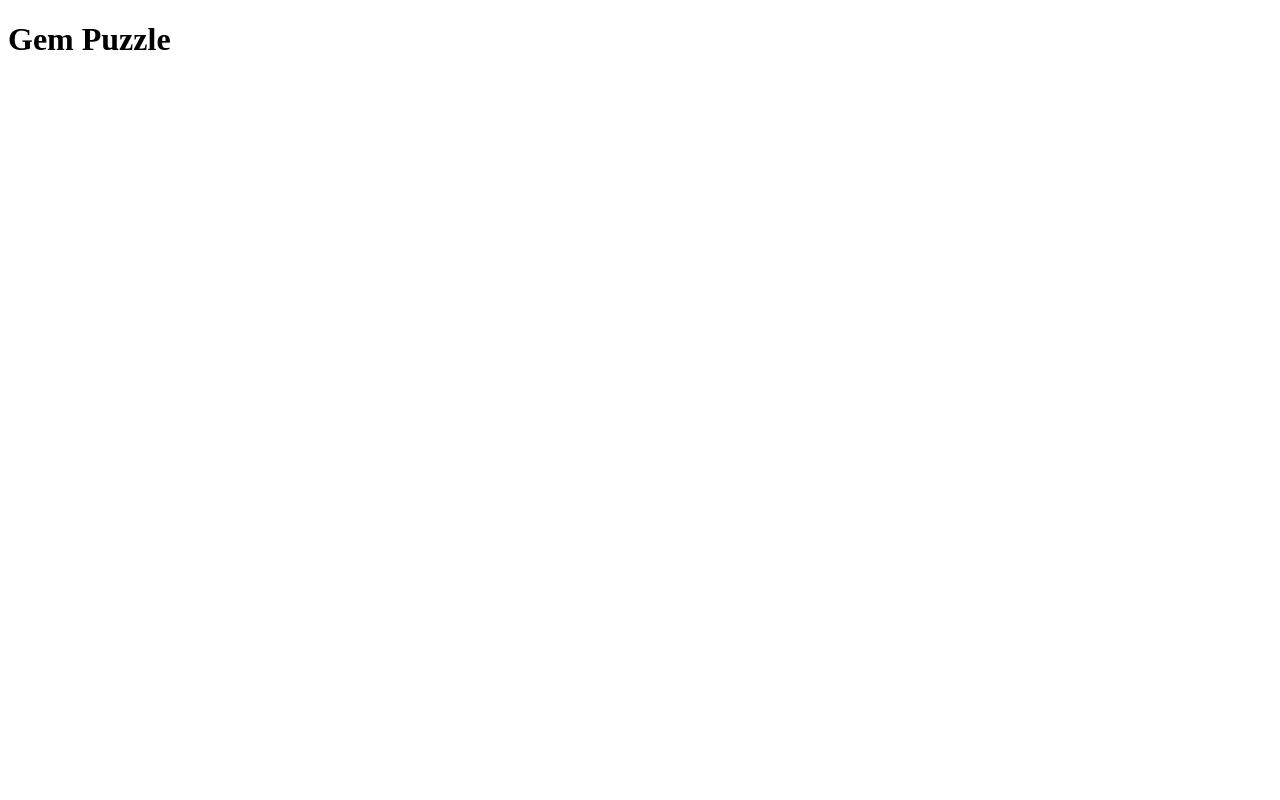
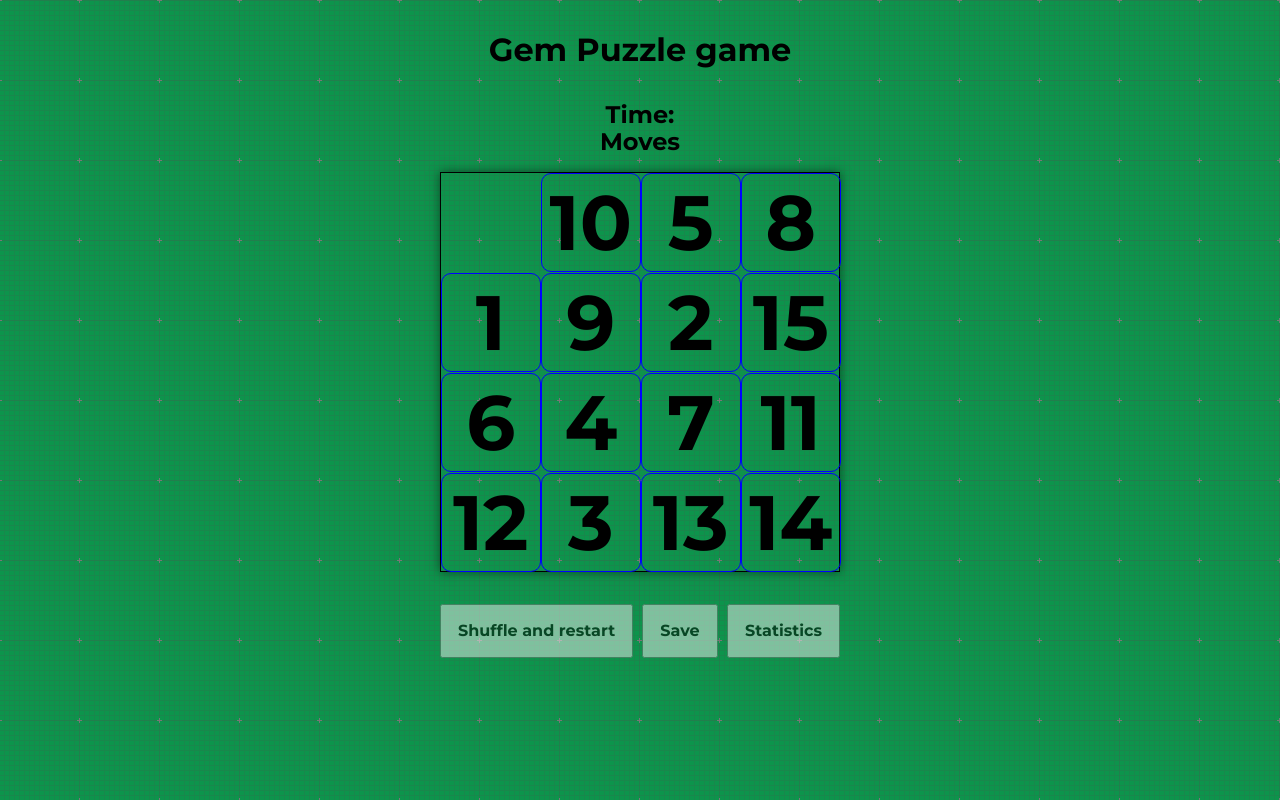
Before and after one commit to TauAdam/gem-puzzle, a website built with webpack: page gem-puzzle/src/index.html in a window 1280 px wide. Built offline with nearby package versions, Linux system fonts and the light colour scheme.

Commit message:
feat: implement Basic scope

```diff
--- a/gem-puzzle/src/components/app.js
+++ b/gem-puzzle/src/components/app.js
@@ -1 +1,76 @@
 const field = document.querySelector('.field');
+const buttonRestart = document.querySelector('.btn');
+
+const empty = {
+	value: 0,
+	top: 0,
+	left: 0,
+};
+const cellSize = 100;
+const cells = [empty];
+function createMatrix() {
+	const numbers = [...Array(15).keys()].sort(() => Math.random() - 0.5);
+	for (let i = 1; i < 16; i++) {
+		const cell = document.createElement('div');
+		cell.className = 'cell';
+		const value = numbers[i - 1] + 1;
+		cell.innerHTML = value;
+		const left = i % 4;
+		const top = (i - left) / 4;
+		cell.style.left = `${left * cellSize}px`;
+		cell.style.top = `${top * cellSize}px`;
+		cells.push({
+			value,
+			left,
+			top,
+			element: cell,
+		});
+
+		field.append(cell);
+
+		cell.addEventListener('click', event => {
+			move(i);
+		});
+	}
+}
+
+function isValidforSwap(i) {
+	const cell = cells[i];
+	const leftDiff = Math.abs(empty.left - cell.left);
+	const topDiff = Math.abs(empty.top - cell.top);
+	if (leftDiff + topDiff > 1) {
+		return false;
+	} else {
+		return true;
+	}
+}
+function move(i) {
+	const cell = cells[i];
+	// console.log(isValidforSwap(i));
+	if (!isValidforSwap(i)) {
+		return;
+	}
+	cell.element.style.left = `${empty.left * cellSize}px`;
+	cell.element.style.top = `${empty.top * cellSize}px`;
+	const emptyTop = empty.top;
+	const emptyLeft = empty.left;
+	empty.left = cell.left;
+	empty.top = cell.top;
+	cell.left = emptyLeft;
+	cell.top = emptyTop;
+	finish();
+}
+function finish() {
+	const isSolved = cells.every(cell => cell.value === cell.top * 4 + cell.left);
+	if (isSolved) {
+		alert('Hooray! You solved the puzzle in ##:## and N moves!');
+	}
+}
+function shuffle(arr) {
+	arr.sort(() => Math.random() - 0.5);
+}
+buttonRestart.addEventListener('click', () => {});
+function main() {
+	createMatrix();
+}
+main();
--- a/gem-puzzle/src/index.html
+++ b/gem-puzzle/src/index.html
@@ -1,13 +1,24 @@
 <!DOCTYPE html>
 <html lang="en">
 	<head>
-	<meta charset="UTF-8">
-	<meta http-equiv="X-UA-Compatible" content="IE=edge">
-	<meta name="viewport" content="width=device-width, initial-scale=1.0">
+		<meta charset="UTF-8" />
+		<meta http-equiv="X-UA-Compatible" content="IE=edge" />
+		<meta name="viewport" content="width=device-width, initial-scale=1.0" />
 		<title>Gem Puzzle</title>
 	</head>
 	<body>
-	<h1>Gem Puzzle</h1>
+		<div class="wrapper">
+			<h1>Gem Puzzle game</h1>
+			<div class="stats">
+				<time class="time">Time: <span id="time"></span></time>
+				<div class="moves">Moves <span id="moves"></span></div>
+			</div>
 			<div class="field"></div>
+			<div class="control">
+				<button class="btn">Shuffle and restart</button>
+				<button class="btn">Save</button>
+				<button class="btn">Statistics</button>
+			</div>
+		</div>
 	</body>
 </html>
--- a/gem-puzzle/src/index.js
+++ b/gem-puzzle/src/index.js
@@ -1,2 +1,3 @@
 import './index.html';
 import './index.scss';
+import game from './components/app';
--- a/gem-puzzle/src/index.scss
+++ b/gem-puzzle/src/index.scss
@@ -0,0 +1,3 @@
+@import 'libs/normalize';
+@import 'style/fonts';
+@import 'style/style';
--- /dev/null
+++ b/gem-puzzle/src/style/_fonts.scss
@@ -0,0 +1,5 @@
+@font-face {
+	font-family: 'Montserrat';
+	src: url('fonts/montserrat-v23-latin_cyrillic-700.woff2') format('woff2'),
+		url('fonts/montserrat-v23-latin_cyrillic-700.woff') format('woff');
+}
--- /dev/null
+++ b/gem-puzzle/src/style/_style.scss
@@ -0,0 +1,56 @@
+* {
+	box-sizing: border-box;
+}
+body {
+	background: #00a34c;
+	background-image: url('./img/graphy-dark.png');
+	overflow: hidden;
+	font-family: Montserrat;
+}
+.wrapper {
+	max-width: 400px;
+	margin: 0 auto;
+	text-align: center;
+	user-select: none;
+}
+h1 {
+	margin: 1em;
+}
+.stats{
+	font-size: 1.5rem;
+	margin: 1rem;
+}
+.field {
+	width: 100%;
+	height: 400px;
+	border: 1px solid black;
+	box-shadow: 0 0 10px rgba(0, 0, 0, 0.5);
+	position: relative;
+}
+.cell {
+	position: absolute;
+	width: 25%;
+	height: 25%;
+	border: 1px solid blue;
+	border-radius: 10px;
+	font-size: 77px;
+	display: flex;
+	justify-content: center;
+	align-items: center;
+	cursor: pointer;
+	transition: all 0.2s ease-in;
+}
+.control{
+	display: flex;
+	justify-content: space-between;
+	margin-top: 2rem;
+}
+.btn {
+	font-family: Montserrat;
+	cursor: pointer;
+	opacity: 0.5;
+	padding: 1em;
+	&:hover {
+		opacity: 1;
+	}
+}
```
Also changed, not shown: gem-puzzle/src/fonts/montserrat-v23-latin_cyrillic-700.woff (added), gem-puzzle/src/fonts/montserrat-v23-latin_cyrillic-700.woff2 (added), gem-puzzle/src/img/graphy-dark.png (added), gem-puzzle/src/libs/normalize.css (added). Lines whose indentation alone changed are shown as unchanged.
